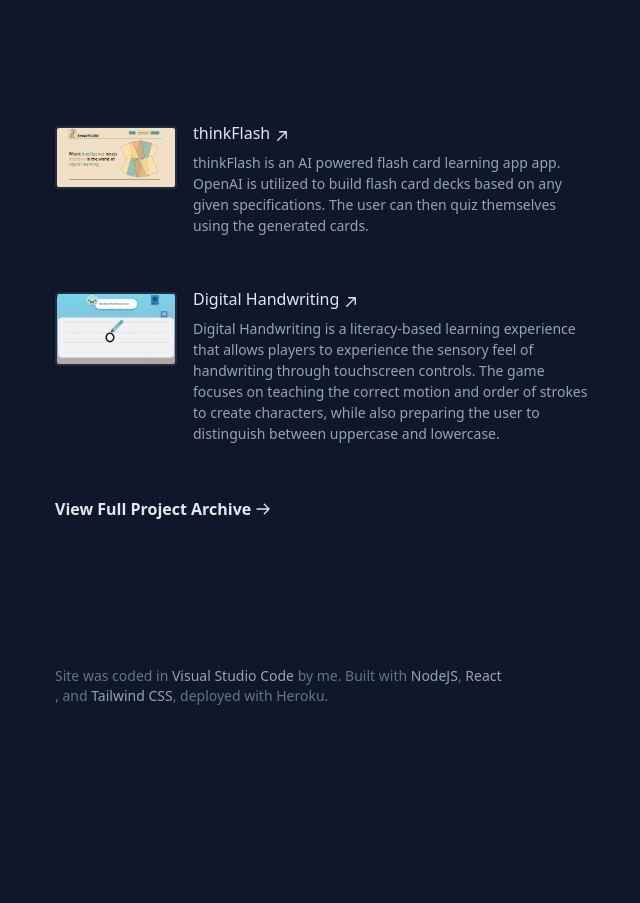
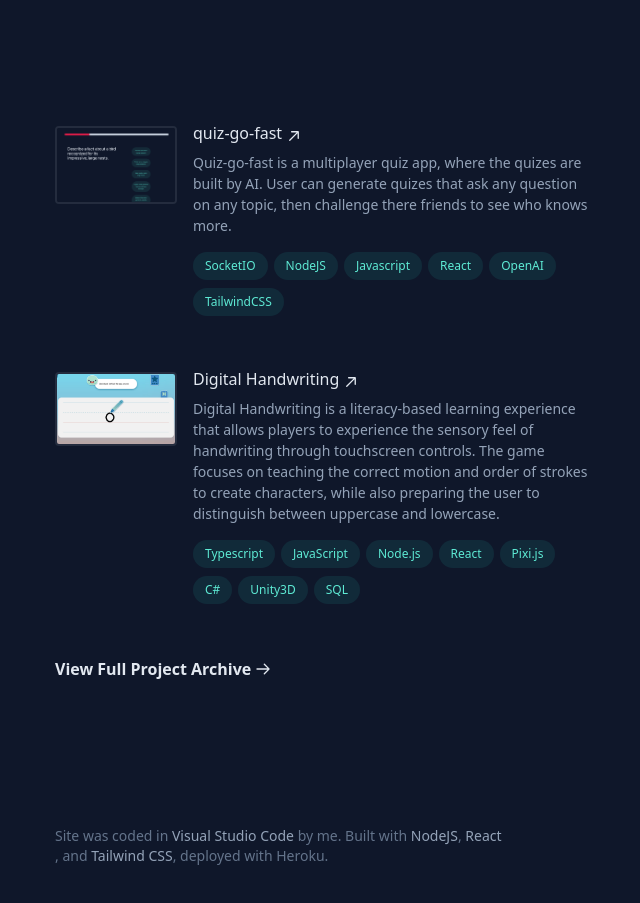
Before and after one commit to LukeGarnsey/portfolio-react, a React (Vite) app in the folder client/: page / in a window 1280 px wide. Shown: the part 2400-3303 px from the top of the page, without its empty margins (593-1233 px from the left). Before the commit the page ends 3202 px from the top, so only its background shows below. Built offline with nearby package versions, Linux system fonts and the light colour scheme.

Commit message:
Added new project, updated highlighted project list. updated resume used on website. Added chips to home apge project items.

```diff
--- a/client/src/components/experience/ResumeLink.jsx
+++ b/client/src/components/experience/ResumeLink.jsx
@@ -5,7 +5,7 @@ export default function ResumeLink(){
   return(
     <>
       <a className="inline-flex items-baseline font-medium leading-tight text-slate-200 hover:text-teal300 focus-visible:text-teal-300 font-semibold text-slate-200 group/link text-base"
-      href="/resume.pdf" target="_blank" rel="noreferrer noopener" aria-label="View Full Résumé (opens in new tab)">
+      href="/Resume.pdf" target="_blank" rel="noreferrer noopener" aria-label="View Full Résumé (opens in new tab)">
         <span>View full <span className="inline-block"></span>Résumé <IconAnimate /></span>
       </a>
     </>
--- a/client/src/components/projects/ProjectItem.jsx
+++ b/client/src/components/projects/ProjectItem.jsx
@@ -1,6 +1,7 @@
+import ListChip from "../experience/ListChip";
 import ProjectHeader3 from "./ProjectHeader3";
 
-export default function ProjectItem({text, title, link, image}){
+export default function ProjectItem({text, title, link, image, listChips}){
   const srcSet = `${image.src} 1x, ${image.src} 2x`;
   return (
     <>
@@ -13,7 +14,11 @@ export default function ProjectItem({text, title, link, image}){
           <p className="mt-2 text-sm leading-normal">
             {text}
           </p>
-
+          <ul className="mt-2 flex flex-wrap">
+            { listChips.map((chip, index) => (
+              <ListChip key={index} text={chip} />
+            ))}
+          </ul>
         </div>
         <img alt={image.alt} loading="lazy" width="200" height="48" decoding="async" data-nimg="1"
             className="rounded border-2 border-slate-200/10 transition group-hover:border-slate-200/30 sm:order-1 sm:col-span-2 sm:translate-y-1" style={styles.img}
--- a/client/src/pages/Archive.jsx
+++ b/client/src/pages/Archive.jsx
@@ -28,8 +28,9 @@ export default function Archive(){
                     </tr>
                 </thead>
                 <tbody>
+                <ArchiveItem year={"2024"} project={"quiz-go-fast"} madeAt={""} builtWithChips={["SocketIO", "JavaScript", "NodeJS", "React", "Tailwind", "OpenAI"]} link={"https://quiz-go-fast.onrender.com/"}/>
                 <ArchiveItem year={"2024"} project={"chat-chat-chat"} madeAt={""} builtWithChips={["SocketIO", "JavaScript", "NodeJS", "React"]} link={"https://chat-chat-chat.onrender.com/"}/>
-                <ArchiveItem year={"2024"} project={"thinkFlash"} madeAt={""} builtWithChips={["OpenAI-API", "JavaScript", "NodeJS", "React", "MongoDB", "GraphQL"]} link={"https://thinkflash-0iex.onrender.com/"}/>
+                <ArchiveItem year={"2024"} project={"thinkFlash"} madeAt={""} builtWithChips={["OpenAI", "JavaScript", "NodeJS", "React", "MongoDB", "GraphQL"]} link={"https://thinkflash-0iex.onrender.com/"}/>
 
                 <ArchiveItem year={"2023"} project={"Decision Grid (Unity Package)"} madeAt={""} builtWithChips={["C#", "Unity"]} link={"https://github.com/LukeGarnsey/Decision_Grids"}/>
                 <ArchiveItem year={"2023"} project={"JSON Database (Unity Package)"} madeAt={""} builtWithChips={["C#", "Unity"]} link={"https://github.com/LukeGarnsey/json-database"}/>
--- a/client/src/pages/Projects.jsx
+++ b/client/src/pages/Projects.jsx
@@ -10,12 +10,18 @@ export default function Projects(){
       <div>
         <ul className="group/list">
           <li className="mb-12">
+            <ProjectItem text={"Quiz-go-fast is a multiplayer quiz app, where the quizes are built by AI. User can generate quizes that ask any question on any topic, then challenge there friends to see who knows more."} title={"quiz-go-fast"} link={"https://quiz-go-fast.onrender.com/"}
+            image={{src:"images/go-fast.png", alt:"Quiz Go Fast app homepage"}}
+            listChips={["SocketIO", "NodeJS", "Javascript", "React", "OpenAI", "TailwindCSS"]}/>
+          </li>
+          {/* <li className="mb-12">
             <ProjectItem text={"thinkFlash is an AI powered flash card learning app app. OpenAI is utilized to build flash card decks based on any given specifications. The user can then quiz themselves using the generated cards."} title={"thinkFlash"} link={"https://thinkflash-0iex.onrender.com/"}
             image={{src:"images/thinkFlash.png", alt:"Think Flash web app homepage"}}/>
-          </li>
+          </li> */}
           <li className="mb-12">
             <ProjectItem text={"Digital Handwriting is a literacy-based learning experience that allows players to experience the sensory feel of handwriting through touchscreen controls. The game focuses on teaching the correct motion and order of strokes to create characters, while also preparing the user to distinguish between uppercase and lowercase."} title={"Digital Handwriting"} link={"https://www.filamentgames.com/project/digital-handwriting/"}
-            image={{src:"images/dha.png", alt:"Digital Handwriting action page"}}/>
+            image={{src:"images/dha.png", alt:"Digital Handwriting action page"}}
+            listChips={["Typescript", "JavaScript", "Node.js", "React", "Pixi.js", "C#", "Unity3D", "SQL"]} />
           </li>
 
         </ul>
```
Also changed, not shown: client/public/images/go-fast.png (added), 1 other file (tests, documents, lock files or other folders).
